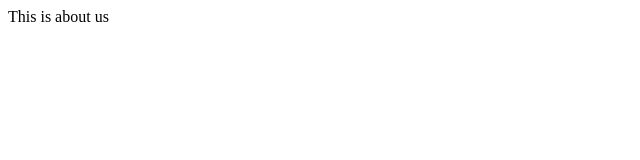
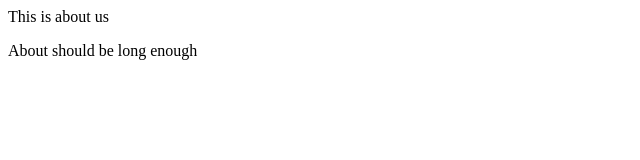
Before and after one commit to Yash9936/Hacktoberfest, a plain HTML site: page about.html in a window 1280 px wide. Shown: the whole page, without its empty margins (0-640 px from the left). Drawn offline with Linux system fonts and the light colour scheme.

Commit message:
Update about.html

```diff
--- a/about.html
+++ b/about.html
@@ -3,5 +3,6 @@
 </head>
 <body>
 <p>This is about us</p>
+  <p>About should be long enough</p>
 </body>
 </html>
```
